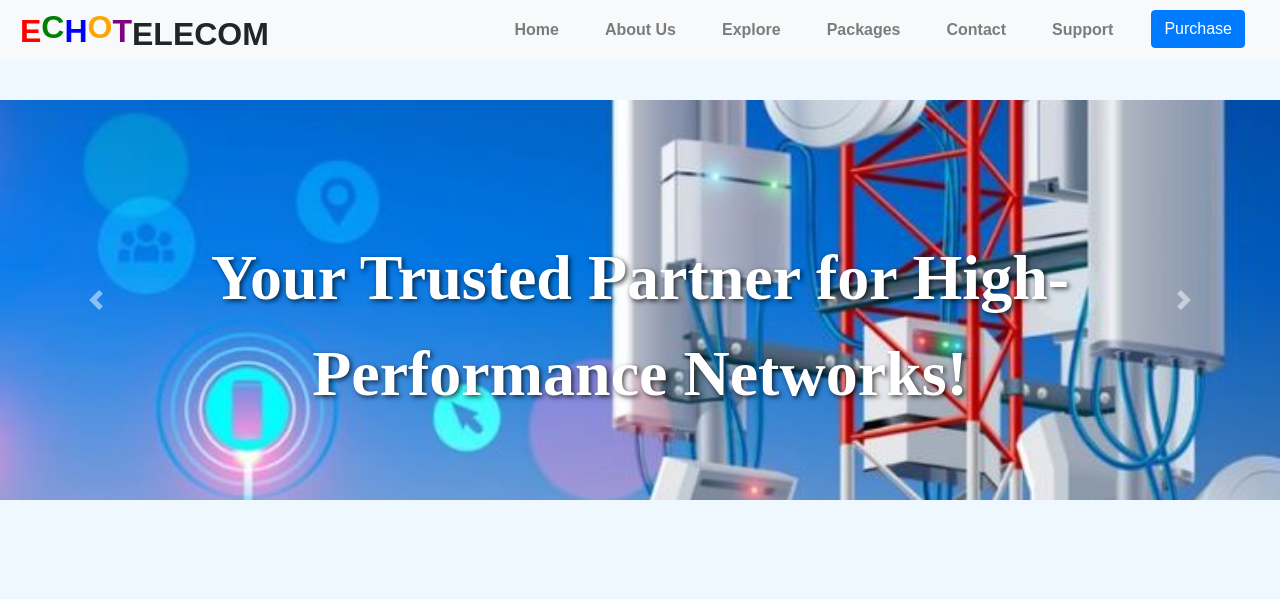
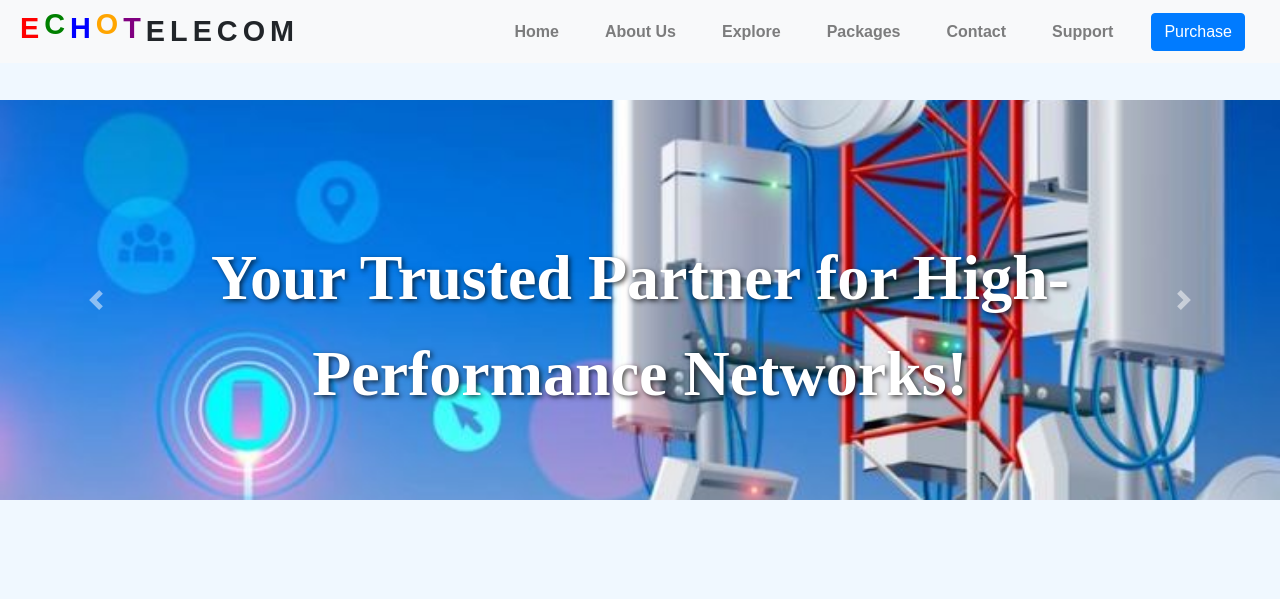
Before and after one commit to brusque7ns/echotelecom, a Flask app: page / in a window 1280 px wide; the page is wider, and only the part inside the window is pictured. Shown: the top 599 px of that part. Run offline with Flask 3, Linux system fonts and the light colour scheme; some libraries are stand-ins or nearby versions.

Commit message:
Update styles.css

```diff
--- a/static/styles.css
+++ b/static/styles.css
@@ -115,15 +115,39 @@
     background-color: #c71b32;
     color: white;
 }
-/* Animated "ECHOTELECOM" text */
 .echotelecom {
-    font-size: 2rem;
+    font-size: 1.8rem;
     font-weight: bold;
-    position: absolute;
-    top: 10px;
-    left: 20px;
     display: flex;
+    gap: 5px;
+    white-space: nowrap;
 }
+
+/* Ensure navbar content stays aligned */
+.navbar {
+    display: flex;
+    justify-content: space-between;
+    align-items: center;
+    width: 100%;
+    padding: 10px 20px;
+    position: fixed;
+    top: 0;
+    left: 0;
+    background-color: #333;
+    z-index: 10;
+}
+
+/* Ensure navigation links are aligned properly */
+.navbar-nav {
+    display: flex;
+    align-items: center;
+}
+
+/* Adjust spacing */
+.echotelecom {
+    margin-right: 20px;
+}
+
 
 .echotelecom span {
     display: inline-block;
```
